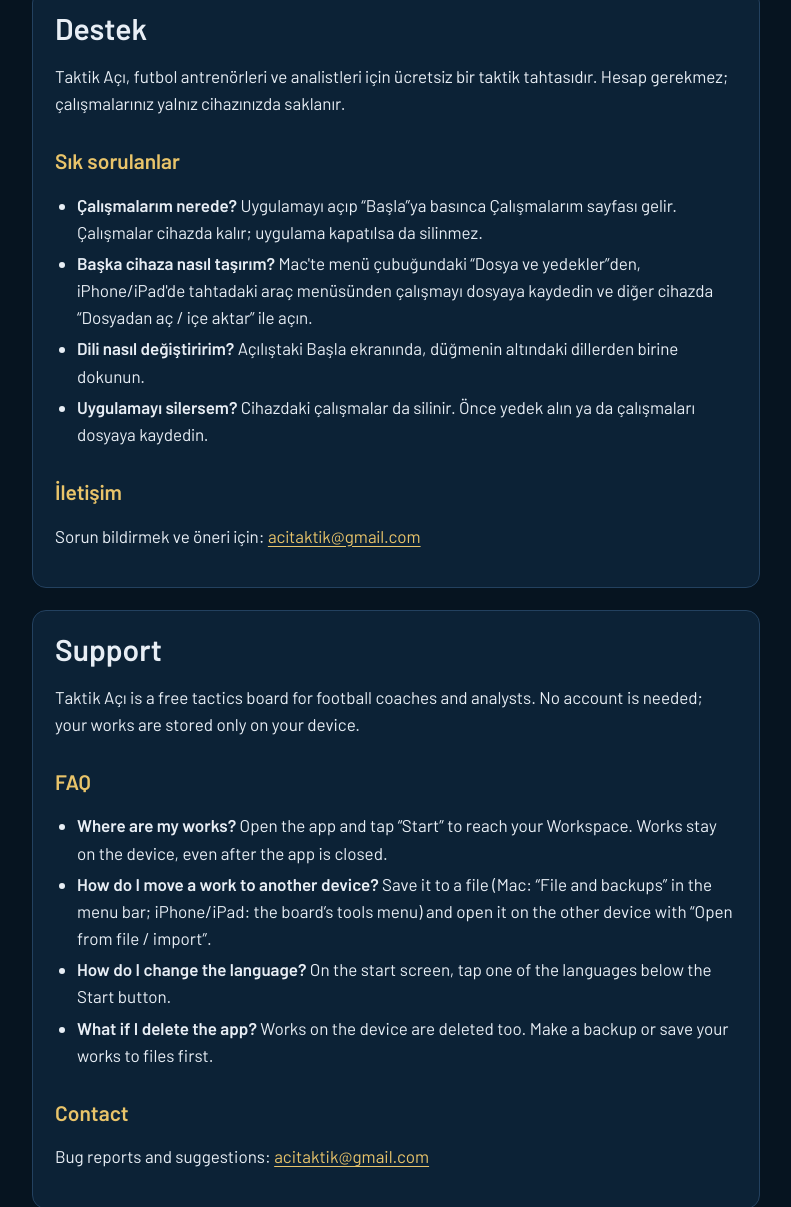
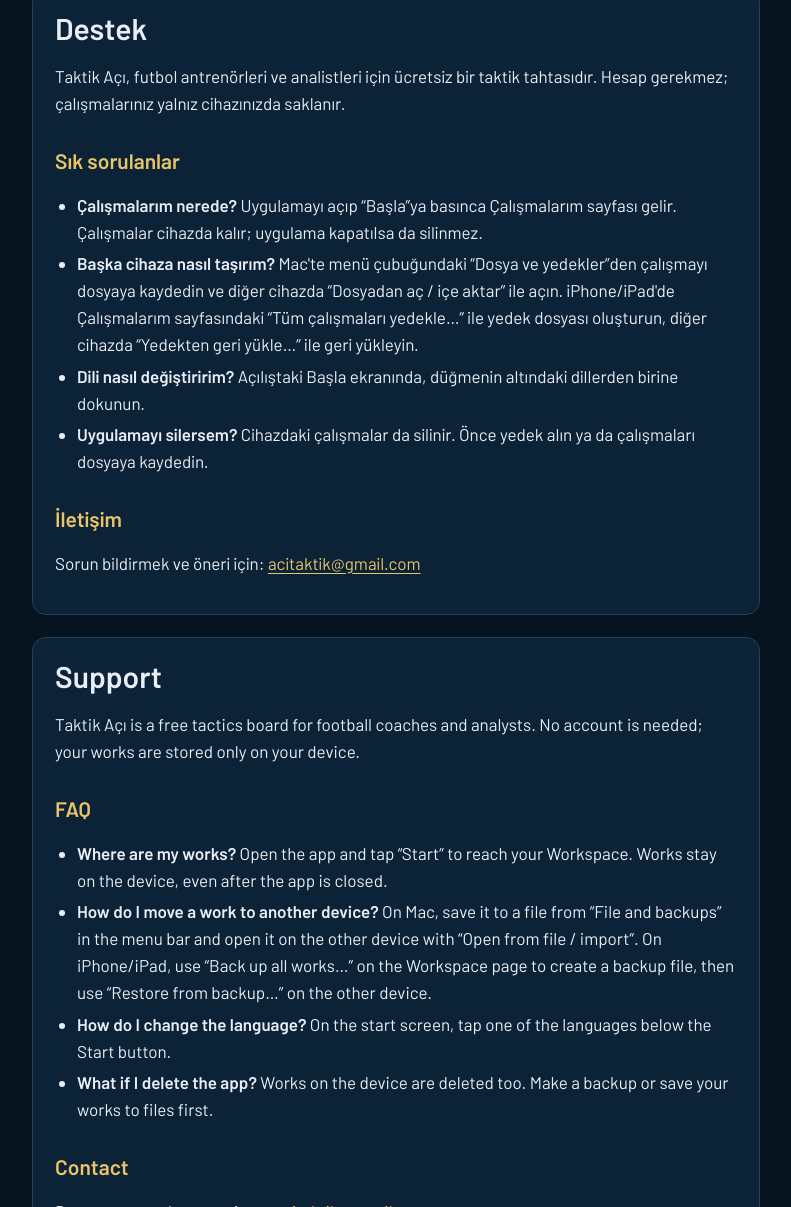
Before and after one commit to acitaktik-ui/taktikaci, a plain HTML site: page index.html in a window 1280 px wide. Shown: the part 217-1424 px from the top of the page, without its empty margins (244-1035 px from the left). Drawn offline with Linux system fonts and the light colour scheme.

Commit message:
Correct iPad backup instructions

```diff
--- a/index.html
+++ b/index.html
@@ -20,7 +20,7 @@
 <h2>Sık sorulanlar</h2>
 <ul>
 <li><strong>Çalışmalarım nerede?</strong> Uygulamayı açıp “Başla”ya basınca Çalışmalarım sayfası gelir. Çalışmalar cihazda kalır; uygulama kapatılsa da silinmez.</li>
-<li><strong>Başka cihaza nasıl taşırım?</strong> Mac'te menü çubuğundaki “Dosya ve yedekler”den, iPhone/iPad'de tahtadaki araç menüsünden çalışmayı dosyaya kaydedin ve diğer cihazda “Dosyadan aç / içe aktar” ile açın.</li>
+<li><strong>Başka cihaza nasıl taşırım?</strong> Mac'te menü çubuğundaki “Dosya ve yedekler”den çalışmayı dosyaya kaydedin ve diğer cihazda “Dosyadan aç / içe aktar” ile açın. iPhone/iPad'de Çalışmalarım sayfasındaki “Tüm çalışmaları yedekle…” ile yedek dosyası oluşturun, diğer cihazda “Yedekten geri yükle…” ile geri yükleyin.</li>
 <li><strong>Dili nasıl değiştiririm?</strong> Açılıştaki Başla ekranında, düğmenin altındaki dillerden birine dokunun.</li>
 <li><strong>Uygulamayı silersem?</strong> Cihazdaki çalışmalar da silinir. Önce yedek alın ya da çalışmaları dosyaya kaydedin.</li>
 </ul>
@@ -34,7 +34,7 @@
 <h2>FAQ</h2>
 <ul>
 <li><strong>Where are my works?</strong> Open the app and tap “Start” to reach your Workspace. Works stay on the device, even after the app is closed.</li>
-<li><strong>How do I move a work to another device?</strong> Save it to a file (Mac: “File and backups” in the menu bar; iPhone/iPad: the board’s tools menu) and open it on the other device with “Open from file / import”.</li>
+<li><strong>How do I move a work to another device?</strong> On Mac, save it to a file from “File and backups” in the menu bar and open it on the other device with “Open from file / import”. On iPhone/iPad, use “Back up all works…” on the Workspace page to create a backup file, then use “Restore from backup…” on the other device.</li>
 <li><strong>How do I change the language?</strong> On the start screen, tap one of the languages below the Start button.</li>
 <li><strong>What if I delete the app?</strong> Works on the device are deleted too. Make a backup or save your works to files first.</li>
 </ul>
```
